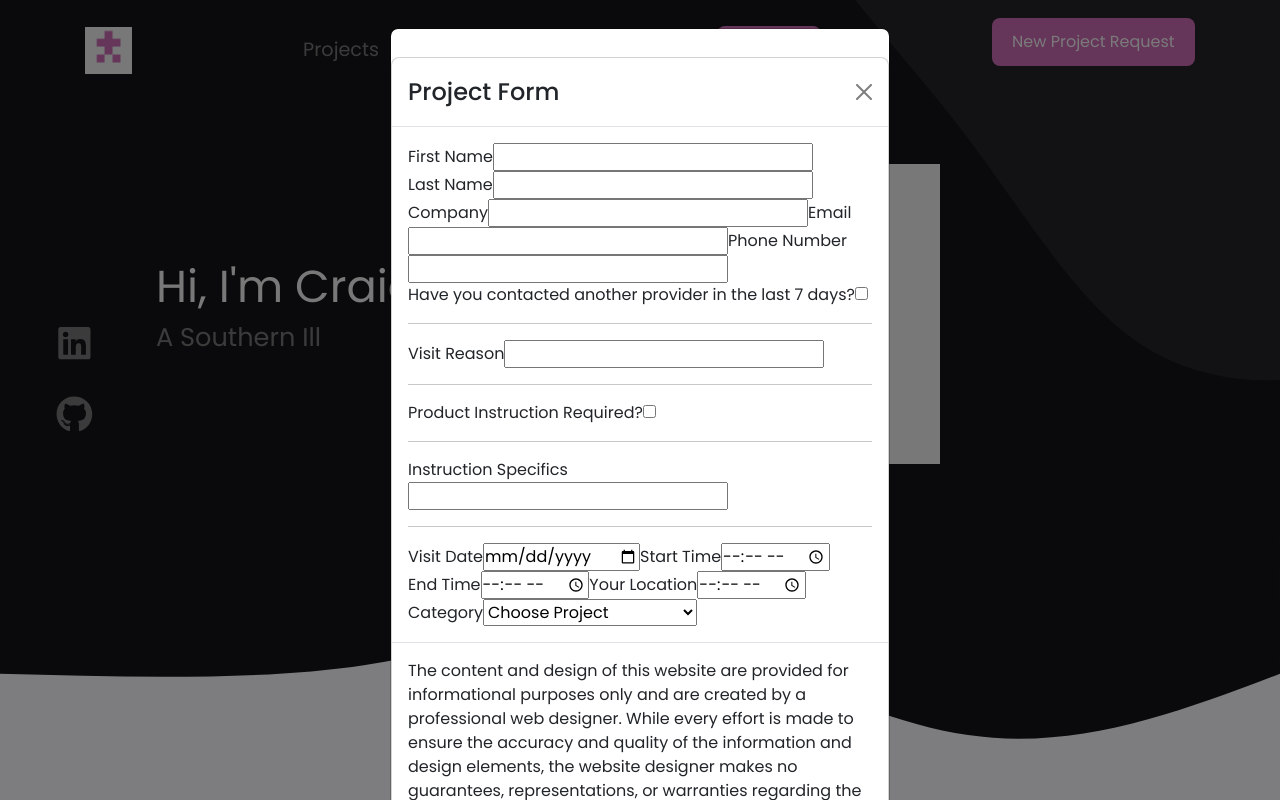
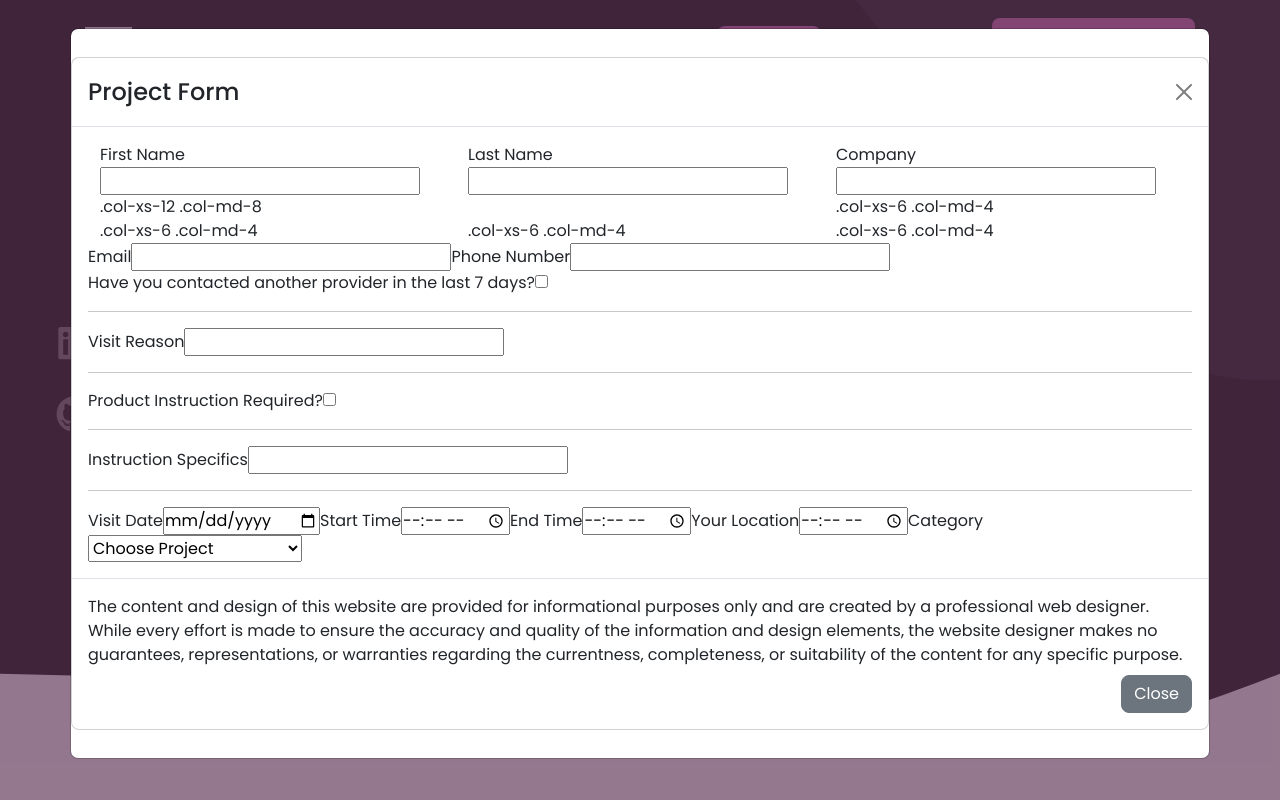
Before and after one commit to tektechnologies/craigbarkley, a React (Create React App) app: page / in a window 1280 px wide. Both pictures are taken after a click on the element "New Project Request". Shown: the top 800 px of the page. Built offline with nearby package versions, Linux system fonts and the light colour scheme.

Commit message:
update modal size to xl

```diff
--- a/src/components/SelectedProjectForm/SelectedProjectForm.js
+++ b/src/components/SelectedProjectForm/SelectedProjectForm.js
@@ -2,25 +2,71 @@ import React from "react";
 import "bootstrap/dist/css/bootstrap.min.css";
 import Modal from "react-bootstrap/Modal";
 import Button from "react-bootstrap/Button";
+import Col from 'react-bootstrap/Col';
+import Container from 'react-bootstrap/Container';
+import Row from 'react-bootstrap/Row';
 
 const SelectedProjectForm = (props) => {
   console.log("props in form comp: ", props);
 
+
   return (
-    <Modal show={props.show} onHide={props.handleClose}>
+    <Modal
+    show={props.show}
+    onHide={props.handleClose}
+    className="form-modal"
+    size="xl"
+    >
       <Modal.Dialog>
         <Modal.Header closeButton>
           <Modal.Title>Project Form</Modal.Title>
         </Modal.Header>
 
         <Modal.Body>
-          <form>
-            <label htmlFor="firstName">First Name</label>
+        <Container>
+        <form>
+
+          <Row>
+          <Col xs={4} md={4}>
+          <label htmlFor="firstName">First Name</label>
             <input type="text" id="firstName" name="firstName" />
+            </Col>
+            <Col xs={4} md={4}>
             <label htmlFor="lastName">Last Name</label>
             <input type="text" id="lastName" name="lastName" />
+            </Col>
+            <Col xs={4} md={4}>
             <label htmlFor="companyName">Company</label>
             <input type="text" id="companyName" name="companyName" />
+            </Col>
+
+
+
+            <Col xs={12} md={8}>
+              .col-xs-12 .col-md-8
+            </Col>
+            <Col xs={6} md={4}>
+              .col-xs-6 .col-md-4
+            </Col>
+          </Row>
+
+          <Row>
+            <Col xs={6} md={4}>
+              .col-xs-6 .col-md-4
+            </Col>
+            <Col xs={6} md={4}>
+              .col-xs-6 .col-md-4
+            </Col>
+            <Col xs={6} md={4}>
+              .col-xs-6 .col-md-4
+            </Col>
+          </Row>
+          </form>
+
+        </Container>
+
+
+
             <label htmlFor="emailAddress">Email</label>
             <input type="text" id="emailAddress" name="emailAddress" />
             <label htmlFor="phoneNumber">Phone Number</label>
@@ -70,7 +116,7 @@ const SelectedProjectForm = (props) => {
               <option value="onlineStore">Online Store</option>
               <option value="logoBranding">Logo Graphics Branding</option>
             </select>
-          </form>
+
         </Modal.Body>
         <Modal.Footer>
           <p>
--- a/src/index.css
+++ b/src/index.css
@@ -158,3 +158,7 @@ video {
   height: 225px;
   width: 450px;
 }
+
+.form-modal {
+  background-color: rgba(203, 108, 181, 0.275);
+}
```
